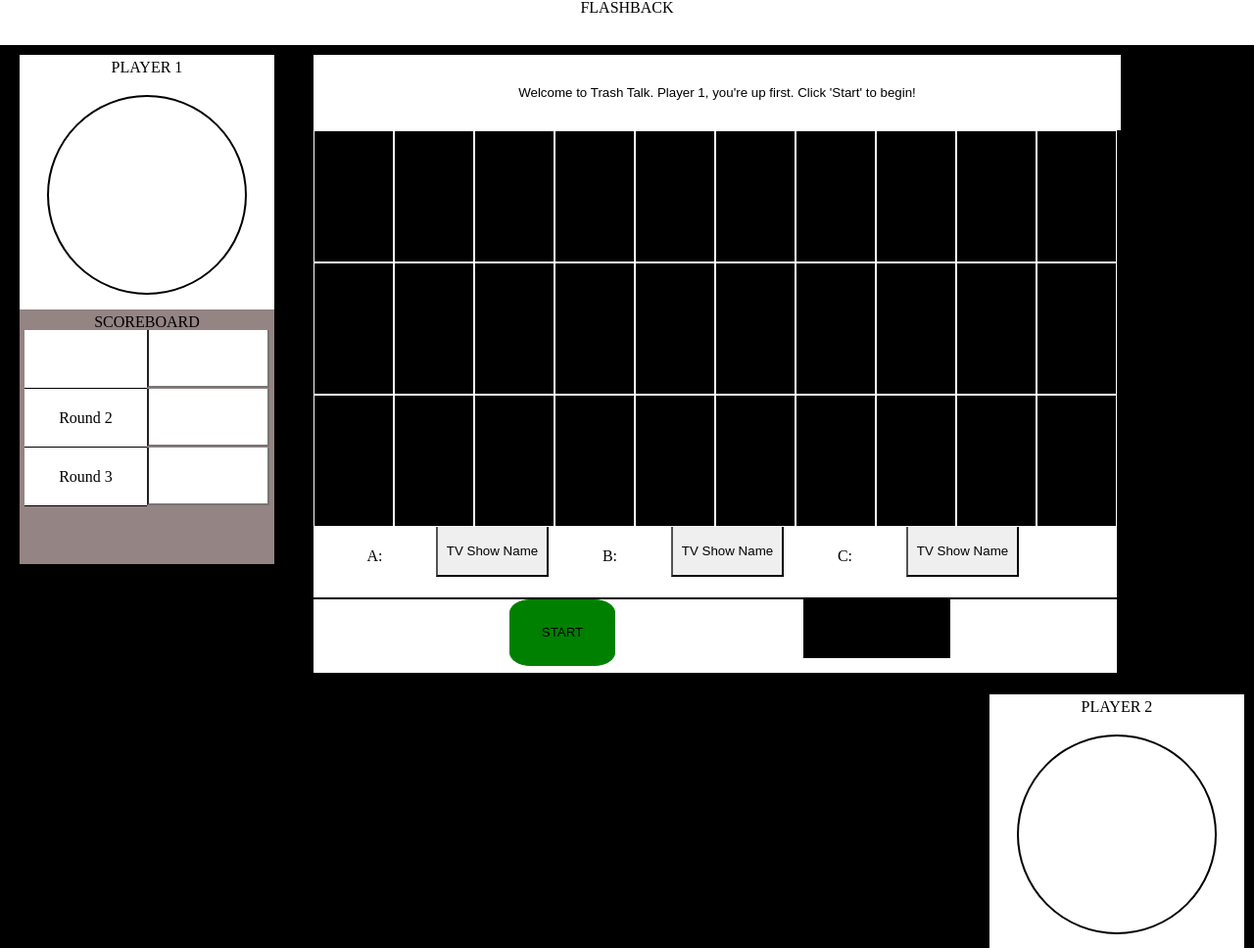
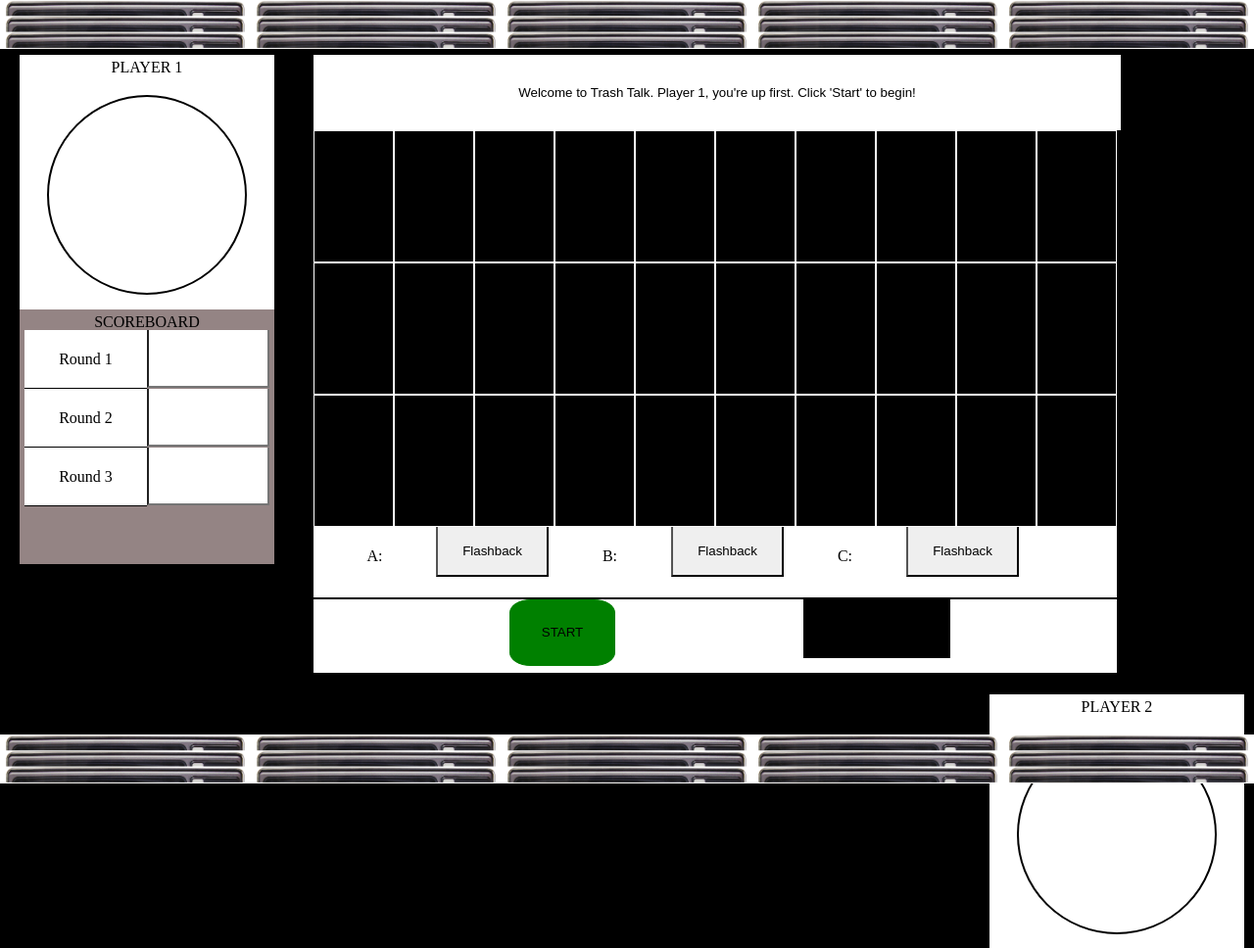
Before and after one commit to emilyinglis/wdi16-project-1, a PHP site: page / in a window 1280 px wide. Shown: the top 968 px of the page at 98% size. Run offline with PHP 8.4, Linux system fonts and the light colour scheme.

Commit message:
Timer fixed and scoreboard updating

```diff
--- a/css/style.css
+++ b/css/style.css
@@ -8,8 +8,30 @@
   padding: 0;
 }
 
+body:before, body:after {
+    content: "";
+    position: fixed;
+    background: url("../images/tv-top.png");
+    background-size: 20%;
+    left: 0;
+    right: 0;
+    height: 50px;
+}
+body:before {
+    top: 0;
+}
+body:after {
+    bottom: 0;
+}
+body {
+    border-left: 10px solid red;
+    border-right: 10px solid red;
+}
+
+
 header {
-  background: white;
+  background: black;
+  background: url("../images/flashback-title.png");
   color: black;
   height: 46px;
   text-align: center;
--- a/index.html
+++ b/index.html
@@ -24,16 +24,16 @@
       <p>SCOREBOARD</p>
       <li class="scoreboardContainers">
         <ul class="rows">
-          <div class="levelNum" value="Round 1"></div>
-          <input class="levelPoints" id="levelPoints1" value="">
+          <div class="levelNum">Round 1</div>
+          <input class="levelPoints" id="levelPoints1Player1" value="">
         </ul>
         <ul class="rows">
           <div class="levelNum">Round 2</div>
-          <input class="levelPoints" id="levelPoints2" value="">
+          <input class="levelPoints" id="levelPoints2Player1" value="">
         </ul>
         <ul class="rows">
           <div class="levelNum">Round 3</div>
-          <input class="levelPoints" id="levelPoints3" value="">
+          <input class="levelPoints" id="levelPoints3Player1" value="">
         </ul>
       </li>
     </div>
@@ -86,15 +86,15 @@
       <li id="optionContainer">
         <ul class="rows">
           <div class="optionButtons" id="A">A:</div>
-          <input class="answer" type="button" value="TV Show Name">
+          <input class="answer" type="button" value="Flashback">
         </ul>
         <ul class="rows">
           <div class="optionButtons" id="B">B:</div>
-          <input class="answer" type="button" value="TV Show Name">
+          <input class="answer" type="button" value="Flashback">
         </ul>
         <ul class="rows">
           <div class="optionButtons" id="C">C:</div>
-          <input class="answer" type="button" value="TV Show Name">
+          <input class="answer" type="button" value="Flashback">
         </ul>
       </li>
     </div>
@@ -125,15 +125,15 @@
       <li class="scoreboardContainers">
         <ul class="rows">
           <div class="levelNum">Round 1</div>
-          <input class="levelPoints" id="levelPoints1" value="">
+          <input class="levelPoints" id="levelPoints1Player2" value="">
         </ul>
         <ul class="rows">
           <div class="levelNum">Round 2</div>
-          <input class="levelPoints" id="levelPoints2" value="">
+          <input class="levelPoints" id="levelPoints2Player2" value="">
         </ul>
         <ul class="rows">
           <div class="levelNum">Round 3</div>
-          <input class="levelPoints" id="levelPoints3" value="">
+          <input class="levelPoints" id="levelPoints3Player2" value="">
         </ul>
       </li>
     </div>
--- a/js/app.js
+++ b/js/app.js
@@ -1,11 +1,13 @@
 var display,
-startClickCounter = 1,
-roundCounter = 1,
+startClickCounter = 0,
+roundCounter = 0,
 playerOnePoints = 0,
 playerTwoPoints = 0,
 playing = false,
 totalTime = 10000,
-currentChoice;
+currentChoice,
+clock;
+
 
 var rounds = {
   "Gladiators": {
@@ -78,14 +80,17 @@
 }
 
 function getRoundLength(){
-  if (roundCounter === 1) return 800;
-  if (roundCounter === 2) return 1000;
-  if (roundCounter === 3) return 1200;
+  if (roundCounter === 1) return 1500;
+  if (roundCounter === 2) return 2000;
+  if (roundCounter === 3) return 2500;
 }
 
 function start(){
   if (playing) return false;
   playing = true;
+
+  (startClickCounter % 2 === 0) ? roundCounter++ : false;
+  startClickCounter++;
 
   var choices    = Object.keys(rounds);
   var randomName = choices[Math.floor(Math.random()* choices.length)];
@@ -101,7 +106,6 @@
   var level    = getRoundLength();
 
   $("#display").val("ROUND "+ roundCounter +": PLAYER "+ player +" | Choose your answer from the 3 options below!");
-  hideSquares(level);
 
   setTimeout(function(){
     resetBoard();
@@ -109,8 +113,8 @@
 
   countdownTimer();
 
-  (startClickCounter % 2 === 0) ? roundCounter++ : false;
-  startClickCounter++;
+
+
 }
 
 function hideSquares(level){      // when calling hideSquares in rounds, pass in msecs
@@ -125,6 +129,7 @@
 
 function resetBoard(){
   $('.square').css("background", "black");
+  clearInterval(clock)
   playing = false;
 }
 
@@ -142,12 +147,13 @@
 function countdownTimer(time) {
   var counter  = 0
   var interval = 1000;
-  var clock;
   clock = setInterval(function() {
+    var level = getRoundLength()
     if (!playing) return false;
     var clockValue = (totalTime - counter) / 1000;
     $("#timer").html(clockValue);
     counter += interval;
+    hideSquares(level);
 
     if (clockValue === 0) return clearInterval(clock);
   }, interval);
@@ -155,33 +161,21 @@
 
 function guess(){
   var player   = (startClickCounter % 2 === 0) ? 2 : 1;
-  // var playerOneResults   = document.getElementsByID
 
   if (!playing) return false;
   if ($(this).val() === currentChoice.title) {
-    if (player === 1) {
-      $("#display").val("Congrats Player 2! You nailed that round. Player 1, you know the drill - click START now.");
 
-        //Updating scoreboard / points
-        // if ("#levelPoints1") !== "" { //if DOES NOT contain an empty string (i.e. has win/lose there) then move on
-        // } else {
-        //   ("#levelPoints1").val("WIN");
-        //  playerTwoPoints++;
-        // }
+    $('#levelPoints'+roundCounter+'Player'+player).val("WIN")
+    if(player===1){
+      playerOnePoints++
+    }else{
+      playerTwoPoints++
+    }
 
-      } else {
-        $("#display").val("Congrats Player 1! You killed it. So Player 2 you're up. Click Start now.");
-      }
-    } else {
+  } else {
+    $('#levelPoints'+roundCounter+'Player'+player).val("LOST")
+  }
 
-      //Updating scoreboard / points
-      // if ("#levelPoints1") !== "" { //if the level points element DOES NOT contain an empty string (i.e. has win/lose) then move on
-      // } else {
-      //   ("#levelPoints1").val("LOSE");
-      // }
-
-    }
-// resetTimer(); (BLOCKER)
 resetBoard();
 }
 
```
Also changed, not shown: images/flashback-title.png (added), images/tv-top.png (added), js/player-turns-old-.js (renamed from player-turns-old-.js).
